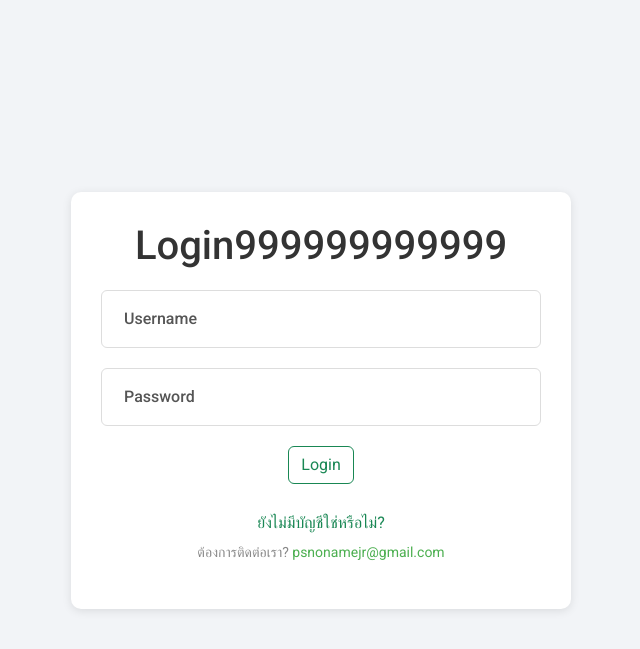
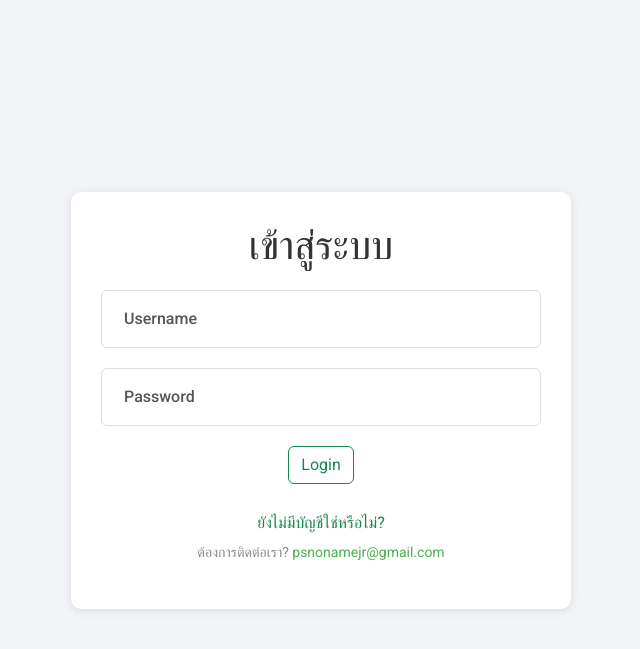
Before and after one commit to WipapornBoontee/p_j, a PHP site: page / in a window 1280 px wide. Shown: the top 649 px of the page, without its empty margins (319-959 px from the left). Run offline with PHP 8.4, Linux system fonts and the light colour scheme.

Commit message:
Update index.php

```diff
--- a/index.php
+++ b/index.php
@@ -112,7 +112,7 @@
 <body>
 
     <div id="loginFormContainer" class="form-container">
-        <h1>Login999999999999</h1>
+        <h1>เข้าสู่ระบบ</h1>
 
         <form action="checkLogin.php" method="post">
             <div class="form-floating mb-3">
```
